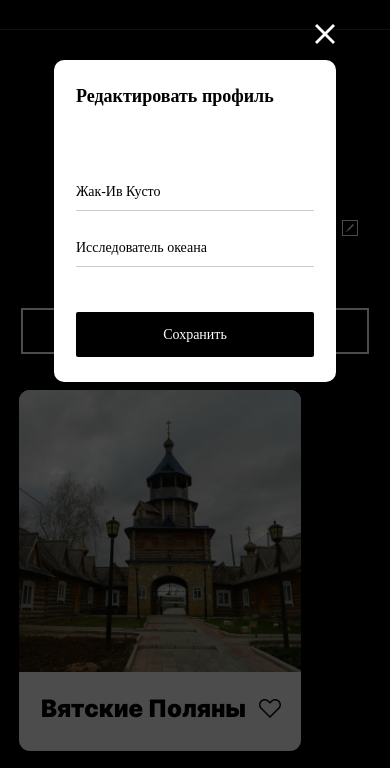
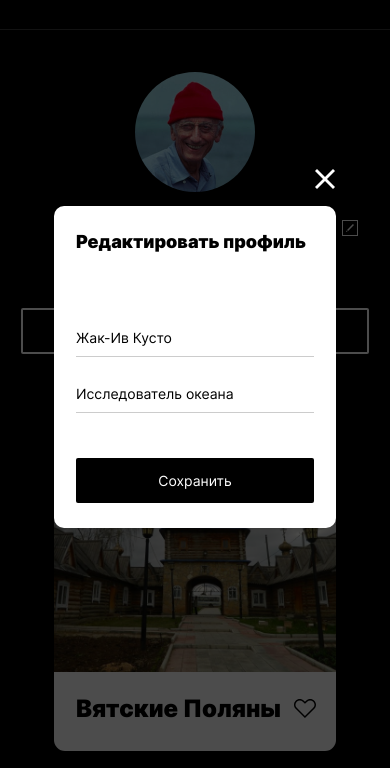
Before and after one commit to Vladimir-2222/mesto, a plain HTML site: page index.html in a window 390 px wide. Both pictures are taken after a click on the button 350 px from the left and 283 px from the top of the page. Shown: the part 55-823 px from the top of the page. Drawn offline with Linux system fonts and the light colour scheme.

Commit message:
fixed error

```diff
--- a/blocks/elements/elements.css
+++ b/blocks/elements/elements.css
@@ -6,6 +6,7 @@
     flex-wrap: wrap;
     gap: 20px 17px;
     width: calc(100% - 38px);
+    justify-content: center;
 }
 
 @media screen and (max-width: 772px){
--- a/blocks/button/button.css
+++ b/blocks/popup/__button-save/popup__button-save.css
@@ -1,4 +1,4 @@
-.button {
+.popap__button-save {
     padding: 14px 0;
     margin-top: 48px;
     border: none;
@@ -14,7 +14,7 @@
  }
 
  @media screen and (max-width: 518px){
-   .button {
+   .popap__button-save {
       font-size: 14px;
       line-height: 17px;
       white-space: nowrap;
--- a/blocks/popup/__content/popup__content.css
+++ b/blocks/popup/__content/popup__content.css
@@ -17,6 +17,5 @@
        max-width: 282px;
        min-height: 322px;
        padding: 25px 22px;
-       margin-bottom: 328px;
     }
  }
--- a/blocks/popup/__title/popup__title.css
+++ b/blocks/popup/__title/popup__title.css
@@ -9,6 +9,6 @@
   @media screen and (max-width: 518px){
     .popup__title {
        font-size: 18px;
-       line-height: 123%;
+       line-height: 122%;
     }
  }
--- a/blocks/popup/__close-button/popup__close-button .css
+++ b/blocks/popup/_close-button/popup_close-button .css
@@ -1,4 +1,4 @@
-.popup__close-button {
+.popup_close-button {
     width: 32px;
     height: 32px;
     background: transparent url(../../../images/сlose-batton-ikon.svg) center no-repeat;
@@ -6,18 +6,21 @@
     border: 0;
     padding: 0;
     cursor: pointer;
-    margin-left: 478px;
+    position: absolute;
+    right: -39px;
+    top: -40px;
   }
 
   @media screen and (max-width: 518px){
-    .popup__close-button {
+    .popup_close-button {
        width: 20px;
        height: 20px;
        background-size: 20px 20px;
-       margin-left: 259px;
+       right: 1px;
+       top: -37px;
     }
  }
 
-  .popup__close-button:hover {
+  .popup_close-button:hover {
     opacity: 0.6;
   }
--- a/blocks/popup/popup.css
+++ b/blocks/popup/popup.css
@@ -1,4 +1,5 @@
 .popup {
+   font-family: 'Inter';
     width: 100%;
     height: 100%;
     display: none;
--- a/blocks/profile/__add-batton/profile__add-batton.css
+++ b/blocks/profile/__add-batton/profile__add-batton.css
@@ -4,6 +4,7 @@
     width: 146px;
     height: 46px;
     cursor: pointer;
+    border-radius: 2px;
   }
 
   @media screen and (max-width: 620px){
--- a/blocks/profile/__avatar/profile__avatar.css
+++ b/blocks/profile/__avatar/profile__avatar.css
@@ -1,6 +1,7 @@
 .profile__avatar {
     border-radius: 50%;
-    max-width: 120px;
+    width: 120px;
+    height: 120px;
     object-fit: cover;
     object-position: center;
     grid-column: 1/2;
--- a/index.html
+++ b/index.html
@@ -28,7 +28,7 @@
               <img src="./images/image_Vyatskie.jpg" alt="церковь" class="element__image">
               <div class="element__name">
                 <h2 class="element__title">Вятские Поляны</h2>
-                <button class="element__group" type="button"></button>
+                <button class="element__group group_active" type="button"></button>
               </div>
             </article>
             <article class="element">
@@ -73,13 +73,13 @@
         </footer>
     </div>
     <section class="popup">
-      <button id="close-popup-button" class="popup__close-button" type="button"></button>
         <div class="popup__content">
+          <button id="close-popup-button" class="popup_close-button" type="button"></button>
           <h2 class="popup__title">Редактировать профиль</h2>
           <form id="edit-form" name="form" class="popup__form">
             <input id="name-input" name="name" class="popup__input" type="text" placeholder="Имя">
             <input id="about-input" name="about" class="popup__input" type="text" placeholder="О Себе">
-            <button type="submit" class="button">Сохранить</button>
+            <button type="submit" class="popap__button-save">Сохранить</button>
           </form>
         </div>
     </section>
--- a/pages/index.css
+++ b/pages/index.css
@@ -38,8 +38,6 @@
 @import url(../blocks/popup/__title/popup__title.css);
 @import url(../blocks/popup/__form/popup__form.css);
 @import url(../blocks/popup/__input/popup__input.css);
-@import url(../blocks/popup/__close-button/popup__close-button\ .css);
+@import url(../blocks/popup/_close-button/popup_close-button\ .css);
 @import url(../blocks/popup/_is-opened/popup_is-opened.css);
-
-
-@import url(../blocks/button/button.css);
+@import url(../blocks/popup/__button-save/popup__button-save.css);
--- a/scripts/index.js
+++ b/scripts/index.js
@@ -1,5 +1,5 @@
 const profileEditBattonEl = document.querySelector('.profile__edit-batton');//кнопка открывания
-const closePopupButtonEl = document.querySelector('.popup__close-button');//кнопка закрытия
+const closePopupButtonEl = document.querySelector('.popup_close-button');//кнопка закрытия
 const popupEl = document.querySelector('.popup');//сам popup
 const profileTitleEl = document.querySelector('.profile__title');//name2
 const nameInputEl = document.querySelector('#name-input');//имя\
```
Also changed, not shown: blocks/element/__group/element__group.css (+4 -4 lines).
